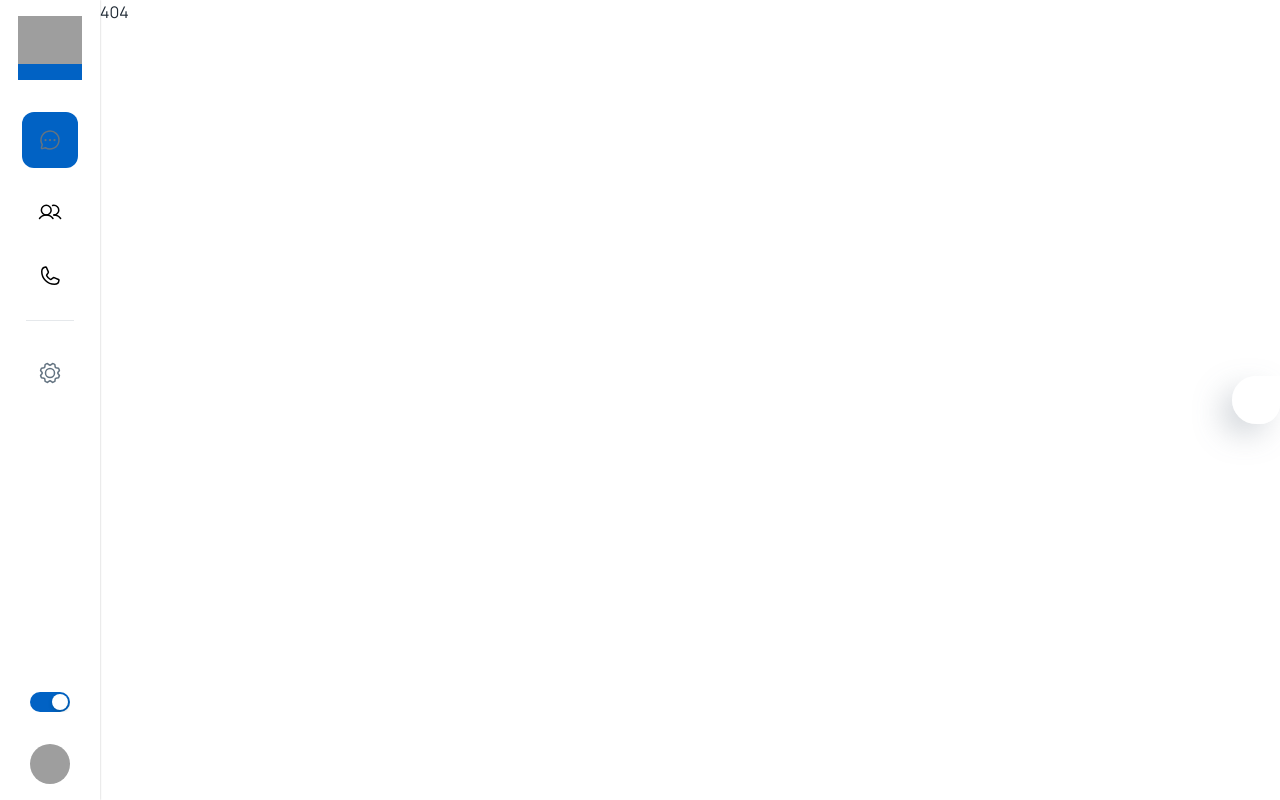
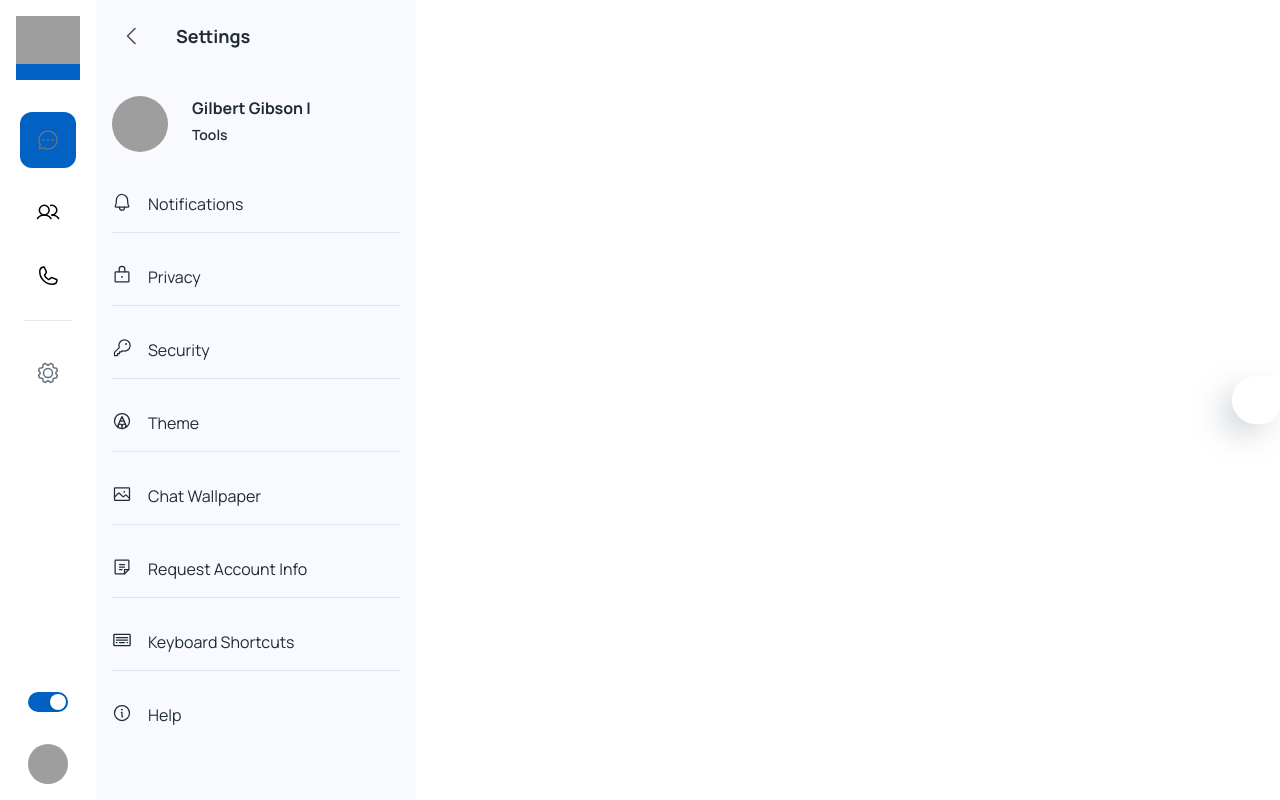
Before and after one commit to malisettigopi12/chatBootApplication, a React (Create React App) app: page /settings in a window 1280 px wide. Before the commit this address led to /404. Built offline with nearby package versions, Linux system fonts and the light colour scheme; grey boxes are pictures that could not be loaded; some icons are missing.

Commit message:
added settings dashboard and a keyboard shortcuts panel

```diff
--- /dev/null
+++ b/src/pages/dashboard/Settings.js
@@ -0,0 +1,137 @@
+import React, { useState } from "react";
+import { Avatar, Box, Divider, IconButton, Stack, Typography } from "@mui/material";
+import { useTheme, width } from "@mui/system";
+import { Bell, CaretLeft, Image, Info, Key, Keyboard, Lock, Note, PencilCircle } from "phosphor-react";
+import { faker } from "@faker-js/faker";
+import Shortcuts from "../../sections/settings/Shortcuts";
+
+
+const Settings = () => {
+
+    const theme = useTheme();
+
+    const [openShortcurts, setOpenShortcuts] = useState(false);
+
+    const handleOpenShortcuts = () => {
+        setOpenShortcuts(true);
+    }
+    const handleCloseShortcuts = () => {
+        setOpenShortcuts(false);
+    }
+    const list = [
+        {
+          key: 0,
+          icon: <Bell size={20} />,
+          title: "Notifications",
+          onclick: () => {},
+        },
+        {
+          key: 1,
+          icon: <Lock size={20} />,
+          title: "Privacy",
+          onclick: () => {},
+        },
+        {
+          key: 2,
+          icon: <Key size={20} />,
+          title: "Security",
+          onclick: () => {},
+        },
+        {
+          key: 3,
+          icon: <PencilCircle size={20} />,
+          title: "Theme",
+          onclick: () => {},
+        },
+        {
+          key: 4,
+          icon: <Image size={20} />,
+          title: "Chat Wallpaper",
+          onclick: () => {},
+        },{
+            key: 5,
+            icon: <Note size={20} />,
+            title: "Request Account Info",
+            onclick: () => {},
+          },
+          {
+            key: 6,
+            icon: <Keyboard size={20} />,
+            title: "Keyboard Shortcuts",
+            onclick: handleOpenShortcuts,
+          },
+          {
+            key: 7,
+            icon: <Info size={20} />,
+            title: "Help",
+            onclick: () => {},
+          },
+        ];
+
+    return (
+    <>
+    <Stack direction={"row"} sx={{width: "100%"}}>
+       {/* left panel */}
+       <Box sx={{
+           overflowY: "scroll",
+           height: "100vh",
+           width: 320,
+           background:
+             theme.palette.mode === "light"
+             ? "#F8FAFF"
+             : theme.palette.background,
+             boxShadow: "0px opx 2px rgba(0, 0, 0, 0.25)"
+       }}
+       >
+       <Stack p={2} spacing={5}>
+         {/* header */}
+          <Stack direction={"row"} alignItems={"center"} spacing={3}>
+             <IconButton>
+                 <CaretLeft size={24} color="#4B4B4B"/>
+             </IconButton>
+             <Typography variant="h6">
+                 Settings
+             </Typography>
+          </Stack>
+         {/* profile */}
+          <Stack direction={"row"} spacing={3}>
+             <Avatar sx={{width: 56, height: 56}} src={faker.image.avatar()} alt={faker.name.fullName()}/>
+             <Stack spacing={0.5}>
+               <Typography variant="article">
+                 {faker.name.fullName()}
+               </Typography>
+               <Typography variant="body2">
+                 {faker.random.words()}
+               </Typography>
+            </Stack>
+          </Stack>
+         {/* List of options */}
+         <Stack spacing={4}>
+            {
+                list.map(({key,icon,title, onclick})=> <>
+                <Stack spacing={2} sx={{cursor: "pointer"}} onClick={onclick}>
+                  <Stack direction={"row"} spacing={2}>
+                      {icon}
+
+                      <Typography>
+                          {title}
+                      </Typography>
+                  </Stack>
+                  {key !== 7  && <Divider/>}
+                </Stack>
+                </>
+
+                )
+            }
+         </Stack>
+       </Stack>
+       </Box>
+       {/* rightPanel */}
+    </Stack>
+    {openShortcurts &&
+    <Shortcuts open={openShortcurts} handleClose={handleCloseShortcuts}/>}
+    </>
+    )
+}
+
+export default Settings;
--- a/src/routes/index.js
+++ b/src/routes/index.js
@@ -16,7 +16,7 @@
   );
 };
 
-export default function Router() {
+export default function  Router() {
   return useRoutes([
     {
       path: "/",
@@ -24,6 +24,7 @@
       children: [
         { element: <Navigate to={DEFAULT_PATH} replace />, index: true },
         { path: "app", element: <GeneralApp /> },
+        {path: "settings", element: <Settings/>},
 
         { path: "404", element: <Page404 /> },
         { path: "*", element: <Navigate to="/404" replace /> },
@@ -36,4 +37,7 @@
 const GeneralApp = Loadable(
   lazy(() => import("../pages/dashboard/GeneralApp")),
 );
+const Settings = Loadable(
+  lazy(() => import("../pages/dashboard/Settings")),
+);
 const Page404 = Loadable(lazy(() => import("../pages/Page404")));
--- /dev/null
+++ b/src/sections/settings/Shortcuts.js
@@ -0,0 +1,145 @@
+import React from "react";
+import { Button, Dialog, DialogActions, DialogContent, DialogTitle, Grid, Typography } from "@mui/material"
+import Slide from '@mui/material/Slide';
+import { Stack } from "@mui/system";
+
+const Transition = React.forwardRef(function Transition(props, ref) {
+    return <Slide direction="up" ref={ref} {...props} />;
+});
+const Shortcuts = ({ open, handleClose }) => {
+
+    const list = [
+        {
+          key: 0,
+          title: "Mark as unread",
+          combination: ["Cmd", "Shift", "U"],
+        },
+        {
+          key: 1,
+          title: "Mute",
+          combination: ["Cmd", "Shift", "M"],
+        },
+        {
+          key: 2,
+          title: "Archive Chat",
+          combination: ["Cmd", "Shift", "E"],
+        },
+        {
+          key: 3,
+          title: "Delete Chat",
+          combination: ["Cmd", "Shift", "D"],
+        },
+        {
+          key: 4,
+          title: "Pin Chat",
+          combination: ["Cmd", "Shift", "P"],
+        },
+        {
+          key: 5,
+          title: "Search",
+          combination: ["Cmd", "F"],
+        },
+        {
+          key: 6,
+          title: "Search Chat",
+          combination: ["Cmd", "Shift", "F"],
+        },
+        {
+          key: 7,
+          title: "Next Chat",
+          combination: ["Cmd", "N"],
+        },
+        {
+          key: 8,
+          title: "Next Step",
+          combination: ["Ctrl", "Tab"],
+        },
+        {
+          key: 9,
+          title: "Previous Step",
+          combination: ["Ctrl", "Shift", "Tab"],
+        },
+        {
+          key: 10,
+          title: "New Group",
+          combination: ["Cmd", "Shift", "N"],
+        },
+        {
+          key: 11,
+          title: "Profile & About",
+          combination: ["Cmd", "P"],
+        },
+        {
+          key: 12,
+          title: "Increase speed of voice message",
+          combination: ["Shift", "."],
+        },
+        {
+          key: 13,
+          title: "Decrease speed of voice message",
+          combination: ["Shift", ","],
+        },
+        {
+          key: 14,
+          title: "Settings",
+          combination: ["Shift", "S"],
+        },
+        {
+          key: 15,
+          title: "Emoji Panel",
+          combination: ["Cmd", "E"],
+        },
+        {
+          key: 16,
+          title: "Sticker Panel",
+          combination: ["Cmd", "S"],
+        },
+      ];
+    return (
+        <>
+
+            <Dialog fullWidth maxWidth="md" open={open} onClose={handleClose}
+                sx={{ p: 4 }} keepMounted TransitionComponent={Transition}
+            >
+
+                <DialogTitle>
+                    Keyboard shortCuts
+                </DialogTitle>
+                <DialogContent sx={{mt: 4}}>
+                  <Grid container spacing={3}>
+                   { list.map(({key,title,combination })=>
+                   <>
+                   <Grid key={key} item continer xs={6}>
+                     <Stack sx={{width: "100%"}} justifyContent={"space-between"}
+                      spacing={3} direction={"row"} alignItems={"center"}
+                     >
+                      <Typography variant="captiion" sc={{ fontSize: 14}}>
+                          {title}
+                      </Typography>
+                      <Stack spacing={2} direction={"row"}>
+                          {combination.map((ele)=>{
+                              return <Button disabled variant="contained" sx={{color:
+                              "#212121"}}>
+                                {ele}
+                               </Button>
+                          })
+                        }
+                      </Stack>
+                     </Stack>
+                   </Grid>
+                   </>)
+
+                   }
+                  </Grid>
+                </DialogContent>
+                <DialogActions>
+                    <Button variant="contained" onClick={handleClose}>ok</Button>
+                </DialogActions>
+            </Dialog>
+
+
+        </>
+    )
+}
+
+export default Shortcuts;
```
Also changed, not shown: src/sections/settings/ThemeDialog.js (added).
